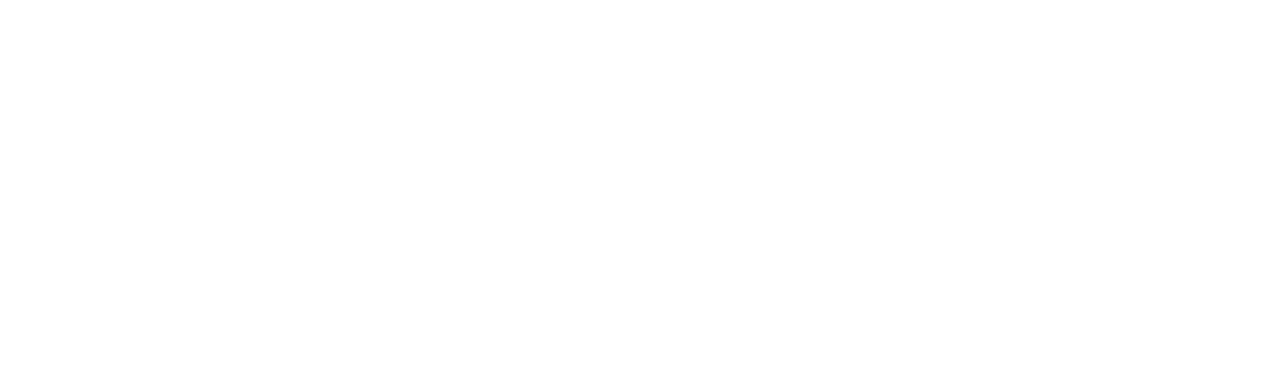
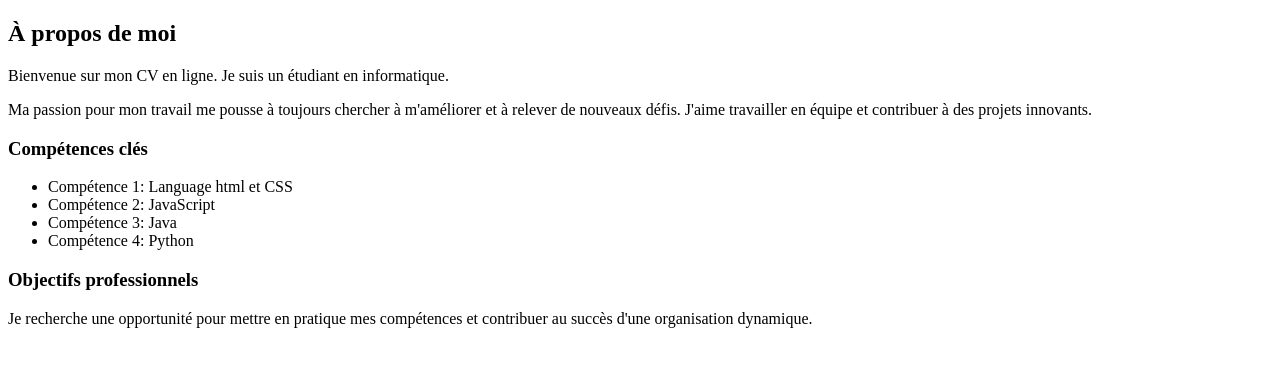
Before and after one commit to Del640/git-mon-cv, a plain HTML site: page index.html in a window 1280 px wide. Drawn offline with Linux system fonts and the light colour scheme.

Commit message:
mise en place de la section description

```diff
--- a/index.html
+++ b/index.html
@@ -8,5 +8,19 @@
 </head>
 <body>
 
+    <section id="description" class="description">
+        <h2>À propos de moi</h2>
+        <p>Bienvenue sur mon CV en ligne. Je suis un étudiant en informatique.</p>
+        <p>Ma passion pour mon travail me pousse à toujours chercher à m'améliorer et à relever de nouveaux défis. J'aime travailler en équipe et contribuer à des projets innovants.</p>
+        <h3>Compétences clés</h3>
+        <ul>
+            <li>Compétence 1: Language html et CSS</li>
+            <li>Compétence 2: JavaScript</li>
+            <li>Compétence 3: Java</li>
+            <li>Compétence 4: Python</li>
+        </ul>
+        <h3>Objectifs professionnels</h3>
+        <p>Je recherche une opportunité pour mettre en pratique mes compétences et contribuer au succès d'une organisation dynamique.</p>
+    </section>
 </body>
 </html>
```
